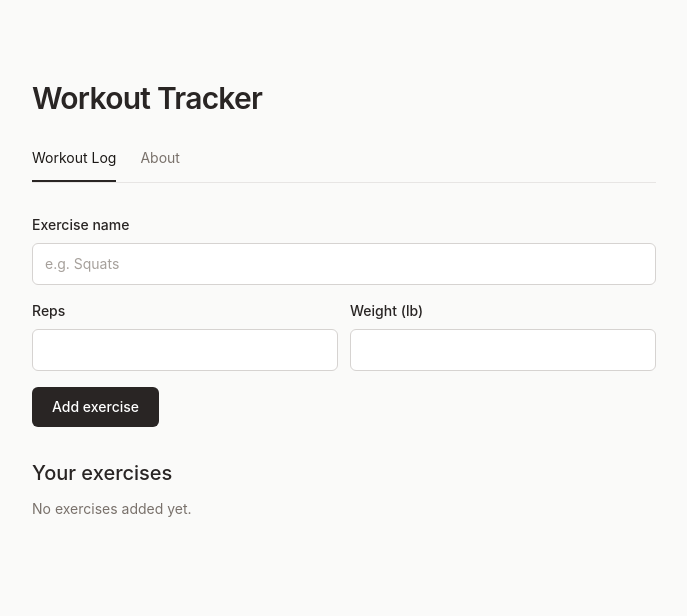
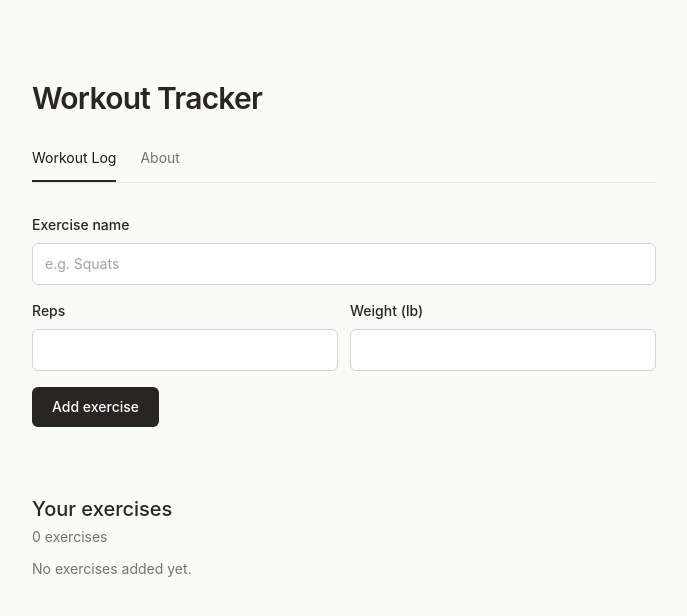
Before and after one commit to haquemm583/assignmnet_6, a React (Vite) app: page / in a window 1280 px wide. Shown: the top 616 px of the page, without its empty margins (296-983 px from the left). Built offline with nearby package versions, Linux system fonts and the light colour scheme.

Commit message:
adding bodyweight label, successfull addition feedbakc, clear all forhte excercise list, fixing a spellign error, name size limits,

```diff
--- a/src/App.jsx
+++ b/src/App.jsx
@@ -8,7 +8,7 @@ import { useState } from 'react';
 function App(){
 
   const [view, setView] = useState("workouts")
-  const [excercises, setExcercises] = useState([])
+  const [exercises, setExercises] = useState([])
   function addWorkout(name, reps, weight){
     const newWorkout = {
       id: crypto.randomUUID(),
@@ -16,13 +16,16 @@ function App(){
       reps: reps,
       weight: weight,
     }
-    setExcercises((previousExcercises) => [
-      ...previousExcercises,
+    setExercises((previousExercises) => [
+      ...previousExercises,
       newWorkout,
     ])
   }
   function deleteWorkout(id){
-    setExcercises((previousExcercises) => previousExcercises.filter((excercise) => excercise.id !== id))
+    setExercises((previousExercises) => previousExercises.filter((exercise) => exercise.id !== id))
+  }
+  function clearWorkouts(){
+    setExercises([])
   }
   return (
     <main className="mx-auto max-w-2xl px-6 py-12 sm:py-20">
@@ -38,7 +41,7 @@ function App(){
       {view ==="workouts" ? (
         <>
           <WorkoutForm onAddWorkout={addWorkout}/>
-          <WorkoutList excercises={excercises} onDeleteWorkout={deleteWorkout}/>
+          <WorkoutList exercises={exercises} onDeleteWorkout={deleteWorkout} onClearWorkouts={clearWorkouts}/>
         </>
       ) : (
         <About/>
--- a/src/components/workouts/WorkoutForm.jsx
+++ b/src/components/workouts/WorkoutForm.jsx
@@ -1,30 +1,42 @@
-import { useState } from "react";;
+import { useEffect, useState } from "react";
 
 function WorkoutForm({onAddWorkout}){
-    const [excercise, setExcercise] = useState('');
+    const [exercise, setExercise] = useState('');
     const [reps, setReps] = useState('');
     const [weight, setWeight] = useState('');
+    const [message, setMessage] = useState('');
+
+    useEffect(() => {
+        if (!message) return;
+        const timer = setTimeout(() => setMessage(''), 2500)
+        return () => clearTimeout(timer)
+    }, [message])
 
     function handleSubmit(event) {
         event.preventDefault();
-        if (!excercise.trim()) return;
-        onAddWorkout(excercise.trim(), Number(reps), Number(weight))
-        setExcercise('')
+        if (!exercise.trim()) return;
+        onAddWorkout(exercise.trim(), Number(reps), Number(weight))
+        setExercise('')
         setReps('')
         setWeight('')
+        setMessage('Exercise added.')
     }
 
     return (
         <form className="space-y-4" onSubmit={handleSubmit}>
         <div>
-        <label className="mb-2 block text-sm font-medium" htmlFor="excercise">Exercise name</label>
+        <label className="mb-2 block text-sm font-medium" htmlFor="exercise">Exercise name</label>
         <input
         className="w-full rounded-md border border-stone-300 bg-white px-3 py-2.5 text-sm placeholder:text-stone-400 focus:border-stone-600 focus:outline-2 focus:outline-offset-2 focus:outline-stone-400"
-        id="excercise"
+        id="exercise"
         type="text"
+        maxLength={60}
         placeholder="e.g. Squats"
-        value={excercise}
-        onChange={(event) => setExcercise(event.target.value)}
+        value={exercise}
+        onChange={(event) => {
+            setExercise(event.target.value)
+            setMessage('')
+        }}
         required
         />
         </div>
@@ -57,6 +69,7 @@ function WorkoutForm({onAddWorkout}){
         </div>
         </div>
         <button className="cursor-pointer rounded-md bg-stone-800 px-5 py-2.5 text-sm font-medium text-white hover:bg-stone-700 focus-visible:outline-2 focus-visible:outline-offset-2 focus-visible:outline-stone-600" type="submit">Add exercise</button>
+        <p className="min-h-5 text-sm text-stone-600" role="status">{message}</p>
         </form>
 
     )
--- a/src/components/workouts/WorkoutItem.jsx
+++ b/src/components/workouts/WorkoutItem.jsx
@@ -1,11 +1,11 @@
-function WorkoutItem({excercise, onDeleteWorkout}){
+function WorkoutItem({exercise, onDeleteWorkout}){
     return (
         <li className="flex items-center justify-between gap-4 border-b border-stone-200 py-3 text-sm">
             <div className="min-w-0 break-words">
-            <p className="font-medium">{excercise.name}</p>
-            <p className="mt-1 text-stone-500">{excercise.reps} reps · {excercise.weight} lb</p>
+            <p className="font-medium">{exercise.name}</p>
+            <p className="mt-1 text-stone-500">{exercise.reps} reps · {exercise.weight === 0 ? 'Bodyweight' : `${exercise.weight} lb`}</p>
             </div>
-            <button className="shrink-0 cursor-pointer rounded-md px-2 py-1 text-stone-500 hover:bg-stone-100 hover:text-red-700 focus-visible:outline-2 focus-visible:outline-offset-2" type="button" aria-label={`Delete ${excercise.name}`} onClick={() => onDeleteWorkout(excercise.id)}>Delete</button>
+            <button className="shrink-0 cursor-pointer rounded-md px-2 py-1 text-stone-500 hover:bg-stone-100 hover:text-red-700 focus-visible:outline-2 focus-visible:outline-offset-2" type="button" aria-label={`Delete ${exercise.name}`} onClick={() => onDeleteWorkout(exercise.id)}>Delete</button>
         </li>
     )
 }
--- a/src/components/workouts/WorkoutList.jsx
+++ b/src/components/workouts/WorkoutList.jsx
@@ -1,15 +1,23 @@
 import WorkoutItem from './WorkoutItem';
 
-function WorkoutList({excercises, onDeleteWorkout}){
+function WorkoutList({exercises, onDeleteWorkout, onClearWorkouts}){
     return (
         <section className="mt-8">
-            <h2 className="mb-3 text-xl font-medium">Your exercises</h2>
-            {excercises.length === 0 ? (
+            <div className="mb-3 flex items-center justify-between gap-4">
+                <div>
+                    <h2 className="text-xl font-medium">Your exercises</h2>
+                    <p className="mt-1 text-sm text-stone-500">{exercises.length} {exercises.length === 1 ? 'exercise' : 'exercises'}</p>
+                </div>
+                {exercises.length > 0 && (
+                    <button className="shrink-0 cursor-pointer rounded-md px-2 py-1 text-sm text-stone-500 hover:bg-stone-100 hover:text-red-700 focus-visible:outline-2 focus-visible:outline-offset-2" type="button" onClick={onClearWorkouts}>Clear all</button>
+                )}
+            </div>
+            {exercises.length === 0 ? (
                 <p className="text-sm text-stone-500">No exercises added yet.</p>
             ) : (
                 <ul>
-                    {excercises.map((excercise) => (
-                        <WorkoutItem key={excercise.id} excercise={excercise} onDeleteWorkout={onDeleteWorkout}/>
+                    {exercises.map((exercise) => (
+                        <WorkoutItem key={exercise.id} exercise={exercise} onDeleteWorkout={onDeleteWorkout}/>
                     ))}
                 </ul>
             )}
```
